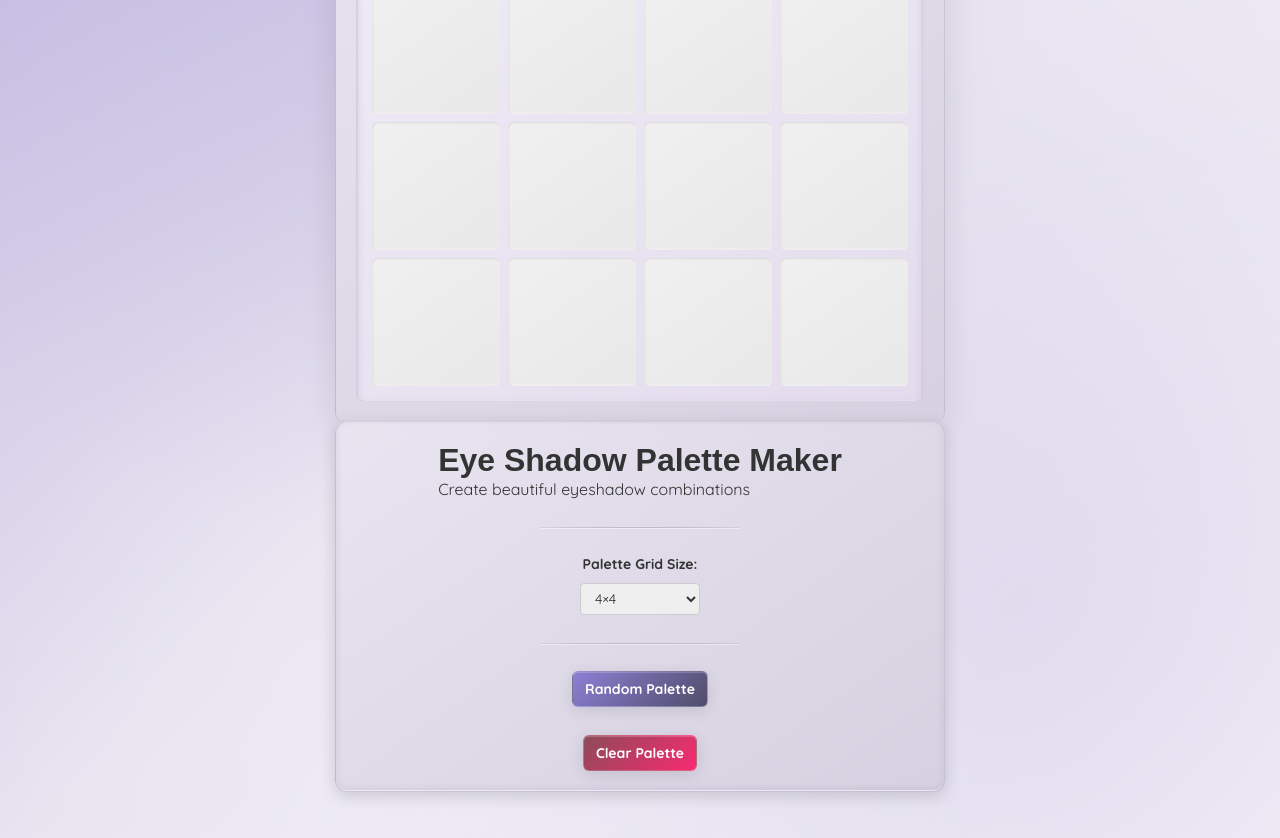
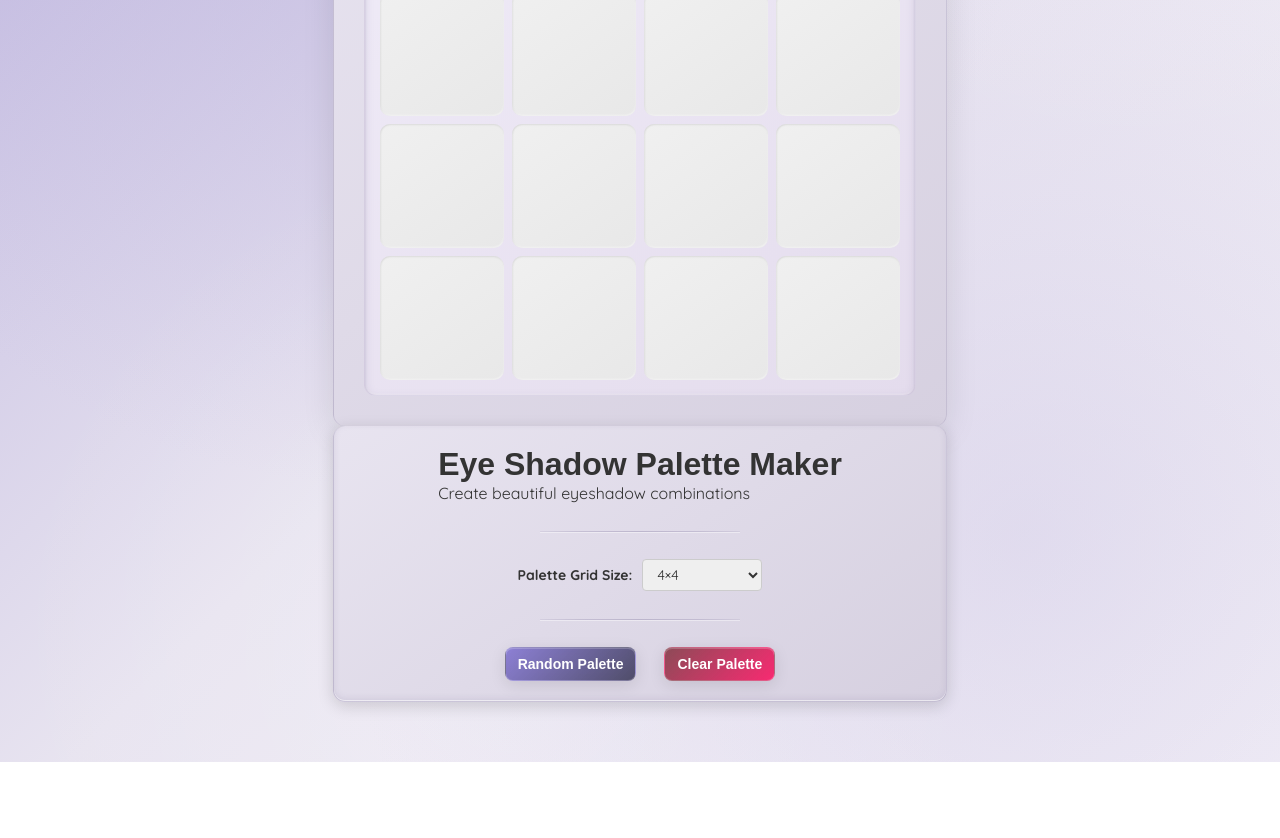
Before and after one commit to ktocdev/eye-shadow-palette-maker, a Vue app: page / in a window 1280 px wide. Shown: the part 380-1218 px from the top of the page. After the commit the page ends 1142 px from the top, so only its background shows below. Built offline with nearby package versions, Linux system fonts and the light colour scheme; a web font is replaced by a local one.

Commit message:
ESPM-11 - sounds, favicon, clean up, styles

```diff
--- a/components/carousel/ColorCarousel.vue
+++ b/components/carousel/ColorCarousel.vue
@@ -27,19 +27,19 @@ const {
 } = useCarousel(computed(() => props.colors))
 
 // Use sound composable
-const { playDropSuccess } = useSound()
+const { playNavigation } = useSound()
 
 // Handle arrow button clicks with sound
 const handlePrevClick = () => {
   if (canGoPrev.value) {
-    playDropSuccess() // Same sound as dropping a swatch
+    playNavigation() // Higher-pitched navigation sound
     goToPrevPage()
   }
 }
 
 const handleNextClick = () => {
   if (canGoNext.value) {
-    playDropSuccess() // Same sound as dropping a swatch
+    playNavigation() // Higher-pitched navigation sound
     goToNextPage()
   }
 }
--- a/components/grid/GridCell.vue
+++ b/components/grid/GridCell.vue
@@ -100,8 +100,8 @@ onMounted(() => {
 
 @media (min-width: 1024px) {
   .grid-cell {
-    height: 128px;
-    width: 128px;
+    height: 124px;
+    width: 124px;
   }
 }
 </style>
--- a/components/grid/GridControls.vue
+++ b/components/grid/GridControls.vue
@@ -14,7 +14,7 @@ const handleSizeChange = (event) => {
 </script>
 
 <template>
-  <div class="grid-controls flex-column-mobile flex-center">
+  <div class="grid-controls">
     <label for="gridSize">Palette Grid Size:</label>
     <select
       id="gridSize"
@@ -31,6 +31,8 @@ const handleSizeChange = (event) => {
 
 /* Component-specific styles */
 .grid-controls {
+  align-items: center;
+  display: flex;
   gap: 8px;
 }
 
@@ -47,7 +49,6 @@ const handleSizeChange = (event) => {
   min-width: 120px;
 }
 
-/* Responsive adjustments */
 @media (min-width: 481px) {
   .grid-controls {
     flex-direction: row;
--- a/components/grid/PaletteGrid.vue
+++ b/components/grid/PaletteGrid.vue
@@ -142,7 +142,7 @@ defineExpose({
   margin-top: 10px;
   padding: 15px;
   background: var(--gradient-container-primary);
-  border-radius: var(--radius-grid-container-top);
+  border-radius: var(--radius-container-large);
   box-shadow: var(--shadow-grid-container);
   border: var(--border-container);
   border-bottom: none;
@@ -153,7 +153,7 @@ defineExpose({
   gap: 8px;
   padding: 15px;
   background: var(--gradient-container-secondary);
-  border-radius: var(--radius-container);
+  border-radius: var(--radius-container-large);
   box-shadow: var(--shadow-grid-inner);
   border: var(--border-container-light);
 }
@@ -162,7 +162,7 @@ defineExpose({
 @media (min-width: 481px) {
   .palette-grid-container {
     padding: 18px;
-    border-radius: var(--radius-grid-container-top-tablet);
+    border-radius: var(--radius-container-large);
   }
 }
 
@@ -170,7 +170,7 @@ defineExpose({
 @media (min-width: 973px) {
   .palette-grid-container {
     margin-top: 0;
-    padding: 20px;
+    padding: 30px;
     box-shadow: var(--shadow-grid-container-desktop);
   }
 }
--- a/components/grid/PaletteSwatch.vue
+++ b/components/grid/PaletteSwatch.vue
@@ -107,7 +107,7 @@ const onMiniSwatchTouchEnd = (e) => {
 .palette-swatch {
   width: 100%;
   height: 100%;
-  border-radius: var(--radius-swatch-mini);
+  border-radius: var(--radius-md);
   border: var(--border-swatch);
   cursor: grab;
   position: relative;
@@ -127,7 +127,7 @@ const onMiniSwatchTouchEnd = (e) => {
   font-family: var(--font-family-primary);
   font-size: var(--font-size-sm);
   font-weight: var(--font-weight-medium);
-  color: var(--color-text-black);
+  color: var(--color-text-primary);
   text-align: center;
   padding: 4px;
   pointer-events: none;
@@ -140,10 +140,13 @@ const onMiniSwatchTouchEnd = (e) => {
 }
 
 .palette-swatch-container:has(.palette-swatch.dark-palette-swatch) .palette-color-name {
-  color: var(--color-text-white);
+  color: var(--color-text-light);
 }
 
 @media (min-width: 1024px) {
+  .palette-swatch {
+    border-radius: var(--radius-xl);
+  }
   .palette-color-name {
     font-size: var(--font-size-base);
     padding: 8px;
--- a/components/shared/PaletteControls.vue
+++ b/components/shared/PaletteControls.vue
@@ -3,7 +3,7 @@ defineEmits(['clear', 'randomize'])
 </script>
 
 <template>
-  <div class="palette-controls flex-column-mobile flex-center">
+  <div class="palette-controls">
     <button @click="$emit('randomize')" class="btn btn-compact btn-gradient-purple">
       Random Palette
     </button>
@@ -17,6 +17,7 @@ defineEmits(['clear', 'randomize'])
 
 /* Component-specific responsive layout */
 .palette-controls {
+  display: flex;
   gap: 8px;
 }
 
--- a/composables/useSound.js
+++ b/composables/useSound.js
@@ -217,6 +217,52 @@ export function useSound() {
   }
 
   /**
+   * Play navigation sound - a higher-pitched click for arrow buttons
+   */
+  const playNavigation = () => {
+    if (!isEnabled.value) return
+
+    initAudioContext()
+    if (!audioContext.value) return
+
+    // Create a quick, higher-pitched navigation click
+    const audioBuffer = audioContext.value.createBuffer(1, 512, audioContext.value.sampleRate)
+    const bufferData = audioBuffer.getChannelData(0)
+
+    // Generate a bright, crisp navigation sound
+    for (let i = 0; i < bufferData.length; i++) {
+      const t = i / bufferData.length
+
+      // Create a short burst of filtered noise for the click
+      const decay = Math.exp(-i * 12 / bufferData.length)
+      bufferData[i] = (Math.random() * 2 - 1) * decay * 0.4
+    }
+
+    const source = audioContext.value.createBufferSource()
+    const filter = audioContext.value.createBiquadFilter()
+    const gainNode = audioContext.value.createGain()
+
+    source.buffer = audioBuffer
+
+    // High-pass filter for bright, crisp navigation sound
+    filter.type = 'highpass'
+    filter.frequency.setValueAtTime(3500, audioContext.value.currentTime) // Higher than drop success
+    filter.Q.setValueAtTime(2, audioContext.value.currentTime)
+
+    // Quick, snappy envelope for navigation feedback
+    gainNode.gain.setValueAtTime(0, audioContext.value.currentTime)
+    gainNode.gain.linearRampToValueAtTime(0.12, audioContext.value.currentTime + 0.001)
+    gainNode.gain.exponentialRampToValueAtTime(0.001, audioContext.value.currentTime + 0.05)
+
+    source.connect(filter)
+    filter.connect(gainNode)
+    gainNode.connect(audioContext.value.destination)
+
+    source.start(audioContext.value.currentTime)
+    source.stop(audioContext.value.currentTime + 0.05)
+  }
+
+  /**
    * Play a subtle click sound
    */
   const playClick = () => {
@@ -250,6 +296,7 @@ export function useSound() {
     playDragOut,
     playDropSuccess,
     playRemoval,
+    playNavigation,
     playClick,
     createBeep,
     toggleSound,
--- a/data/colors.json
+++ b/data/colors.json
@@ -152,11 +152,18 @@
         ],
         "greens": [
           {
+            "name": "Ice Queen",
+            "hex": "#e6ffef",
+            "id": "Ice Queen",
+            "is_dark": false,
+            "effect": "matte"
+          },
+          {
             "name": "Botanic Bliss",
             "hex": "#B4F8C8",
             "id": "Botanic-Bliss",
             "is_dark": false,
-            "effect": "matte"
+            "effect": "shimmer"
           },
           {
             "name": "Absinthe",
@@ -170,6 +177,13 @@
             "hex": "#076475",
             "id": "covering-in-Ivy",
             "is_dark": true,
+            "effect": "sparkly"
+          },
+          {
+            "name": "Moonless Meadow",
+            "hex": "#152c2c",
+            "id": "moonless-meadow",
+            "is_dark": true,
             "effect": "matte"
           }
         ]
--- a/index.html
+++ b/index.html
@@ -2,7 +2,7 @@
 <html lang="en">
   <head>
     <meta charset="UTF-8" />
-    <link rel="icon" type="image/svg+xml" href="/vite.svg" />
+    <link rel="icon" type="image/svg+xml" href="/mirror-favicon.svg" />
     <meta name="viewport" content="width=device-width, initial-scale=1.0" />
     <title>Eye Shadow Palette Maker</title>
   </head>
--- a/styles/shared.css
+++ b/styles/shared.css
@@ -13,10 +13,14 @@
    BASE STYLES & TYPOGRAPHY
    ========================================= */
 
-p, label, select, button {
+p, label, select {
   font-family: var(--font-family-primary);
   font-size: var(--font-size-base);
   color: var(--color-text-primary);
+}
+
+button {
+  font-family: var(--font-family-button);
 }
 
 h1, h2, h3, h4, h5, h6 {
@@ -51,17 +55,6 @@ h1 {
   .main-content-layout {
     padding: 10px;
   }
-}
-
-.flex-center {
-  display: flex;
-  justify-content: center;
-  align-items: center;
-}
-
-.flex-column-mobile {
-  display: flex;
-  flex-direction: column;
 }
 
 /* =========================================
@@ -251,7 +244,7 @@ h1 {
 @media (min-width: 481px) {
   .palette-lid {
     padding: 18px;
-    border-radius: var(--radius-palette-lid-bottom-tablet);
+    border-radius: var(--radius-container-large);
   }
 }
 
@@ -259,6 +252,6 @@ h1 {
 @media (min-width: 973px) {
   .palette-lid {
     padding: 20px;
-    border-radius: var(--radius-palette-lid-bottom-desktop);
+    border-radius: var(--radius-container-large);
   }
 }
--- a/styles/variables.css
+++ b/styles/variables.css
@@ -108,17 +108,11 @@
   --radius-circle: 50%;
 
   /* Component-specific Border Radius */
-  --radius-button: var(--radius-sm);
-  --radius-swatch: var(--radius-sm);
-  --radius-swatch-mini: var(--radius-xs);
-  --radius-grid-cell: var(--radius-sm);
+  --radius-button: var(--radius-md);
+  --radius-swatch-mini: var(--radius-lg);
+  --radius-grid-cell: var(--radius-lg);
   --radius-container: var(--radius-md);
   --radius-container-large: var(--radius-xl);
-  --radius-palette-lid-bottom: var(--radius-md) var(--radius-md);
-  --radius-palette-lid-bottom-tablet: var(--radius-lg) var(--radius-lg);
-  --radius-palette-lid-bottom-desktop: var(--radius-xl) var(--radius-xl);
-  --radius-grid-container-top: var(--radius-md) var(--radius-md);
-  --radius-grid-container-top-tablet: var(--radius-lg) var(--radius-lg);
 
   /* Text Shadow Variables */
   --text-shadow-light: 0 0 3px rgba(255, 255, 255, 0.8); /* White glow for dark text on light backgrounds */
```
Also changed, not shown: public/mirror-favicon.svg (added), 1 other file (tests, documents, lock files or other folders).
